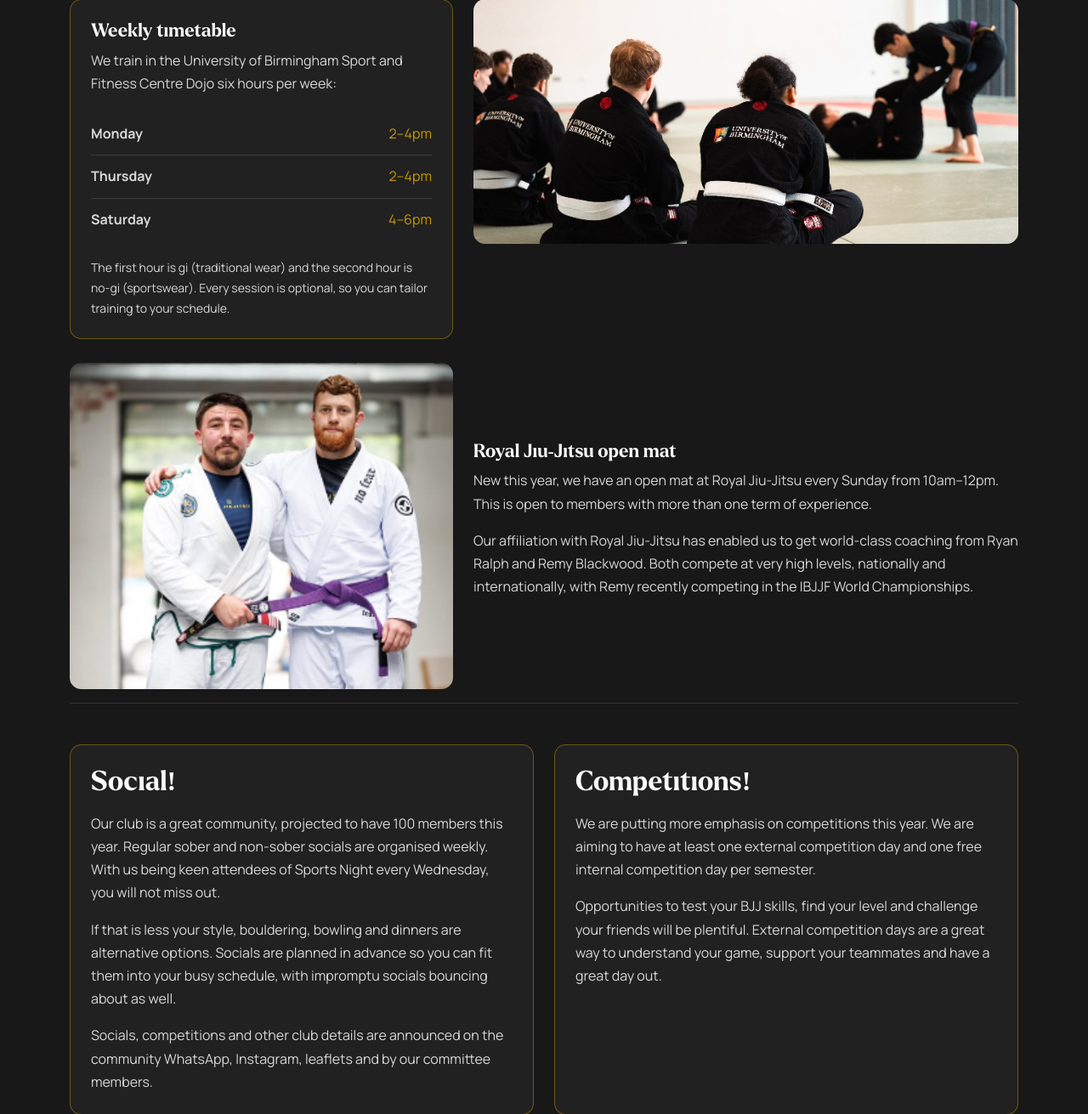
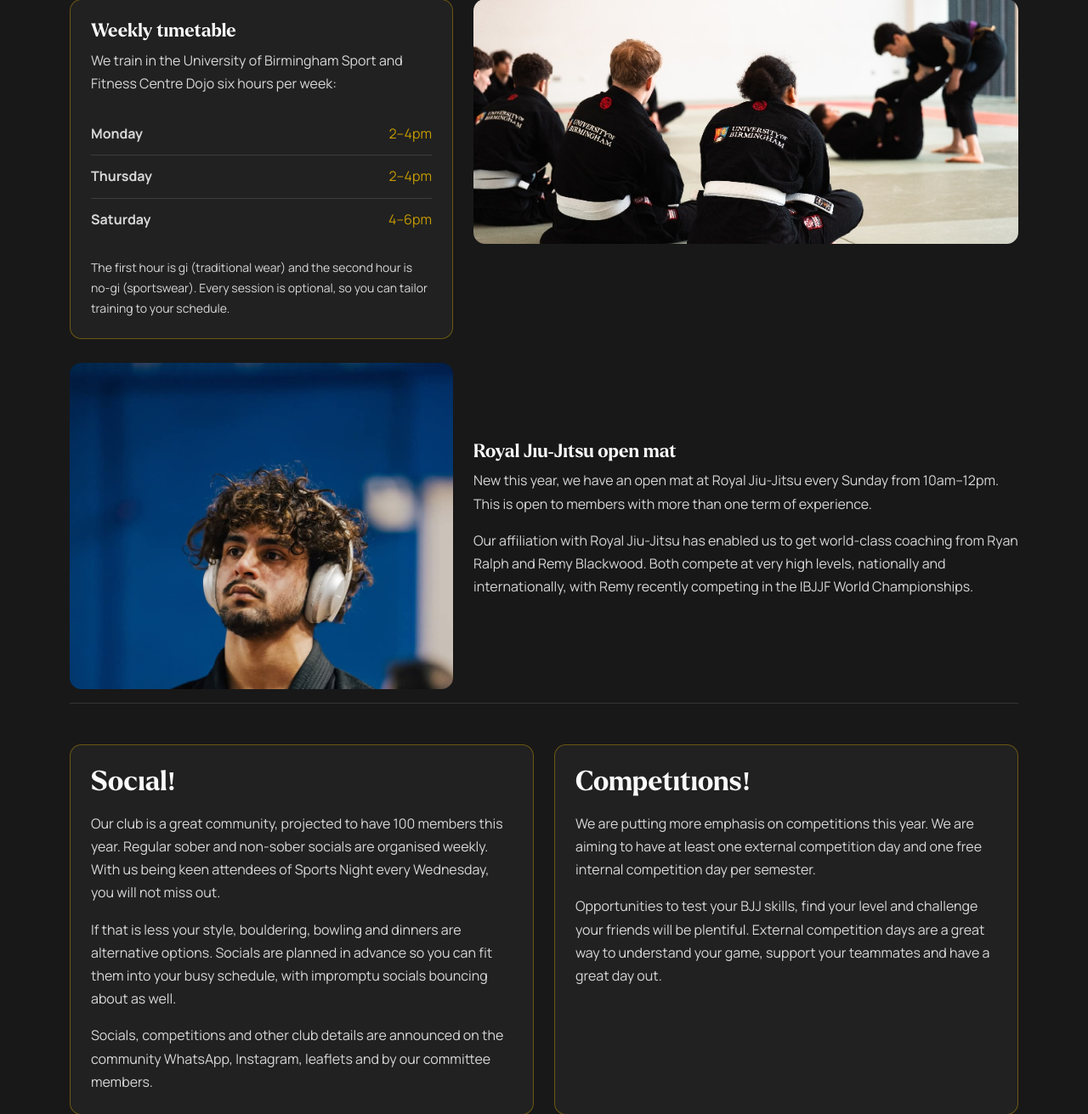
Before and after one commit to tom23collins/uob-bjj-webapp, a Flask app: page /about in a window 1280 px wide. Shown: the part 1374-2685 px from the top of the page at 85% size. Run offline with Flask 3, Linux system fonts and the light colour scheme.

Commit message:
updated coach image to ishaq

```diff
--- a/templates/about.html
+++ b/templates/about.html
@@ -62,7 +62,7 @@
           <p>Our affiliation with Royal Jiu-Jitsu has enabled us to get world-class coaching from Ryan Ralph and Remy Blackwood. Both compete at very high levels, nationally and internationally, with Remy recently competing in the IBJJF World Championships.</p>
         </div>
         <div class="col-md-5 order-md-1">
-          <img src="{{ url_for('static', filename='images/about/about-coach-1.png') }}" class="about-side-image" alt="Royal Jiu-Jitsu coaches in the dojo" loading="lazy">
+          <img src="{{ url_for('static', filename='images/about/about-coach-1.jpeg') }}" class="about-side-image" alt="Royal Jiu-Jitsu coaches in the dojo" loading="lazy">
         </div>
       </div>
     </section>
```
Also changed, not shown: static/images/about/about-coach-1.jpeg (added), static/images/about/about-coach-1.png (deleted).
